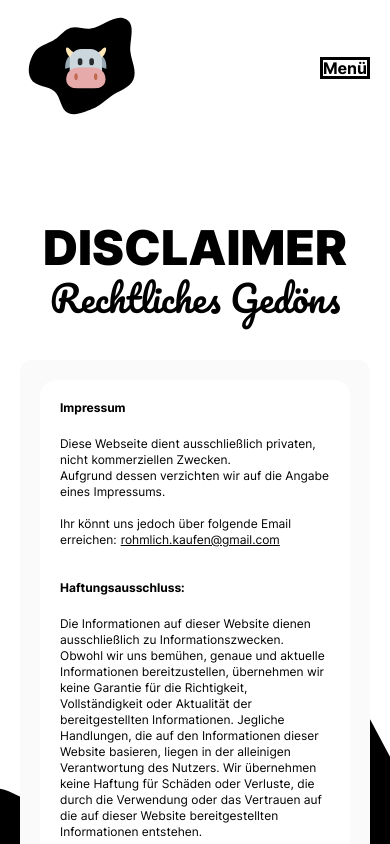
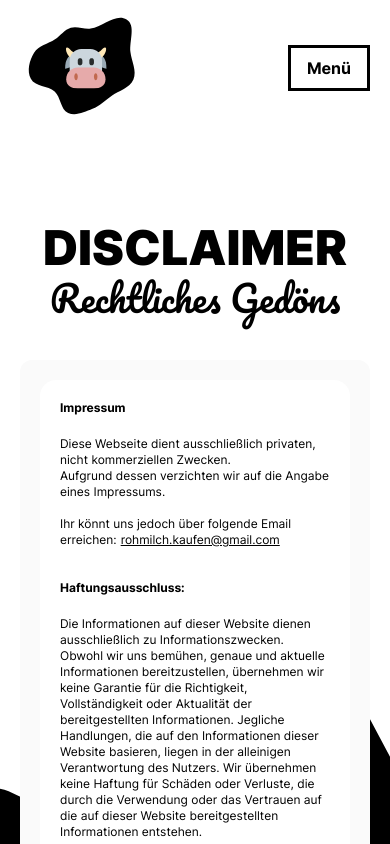
Before and after one commit to meisteraxel/rohmilch-kaufen.de, a React (Vite) app: page /disclaimer in a window 390 px wide. Shown: the top 844 px of the page. Built offline with nearby package versions, Linux system fonts and the light colour scheme.

Commit message:
minor changes

```diff
--- a/src/components/navbar.jsx
+++ b/src/components/navbar.jsx
@@ -67,7 +67,10 @@ function Navbar() {
         </Link>
 
         <div className="relative lg:hidden">
-          <button onClick={toggleMenu} className="lg:hidden cta-button">
+          <button
+            onClick={toggleMenu}
+            className="lg:hidden px-4 py-3 cta-button"
+          >
             {showMenu ? "Schliessen" : "Menü"}
           </button>
 
--- a/src/pages/disclaimer.jsx
+++ b/src/pages/disclaimer.jsx
@@ -56,10 +56,10 @@ function Disclaimer() {
               <p className="font-inter max-w-2xl md:text-base text-xs">
                 Ihr könnt uns jedoch über folgende Email erreichen:
                 <a
-                  href="mailto:rohmlich.kaufen@gmail.com"
+                  href="mailto:rohmilch.kaufen@gmail.com"
                   className="underline ml-1 md:text-base text-xs"
                 >
-                  rohmlich.kaufen@gmail.com
+                  rohmilch.kaufen@gmail.com
                 </a>
               </p>
               <h2 className="font-inter-bold mt-8 mb-5 md:text-base text-xs">
```
